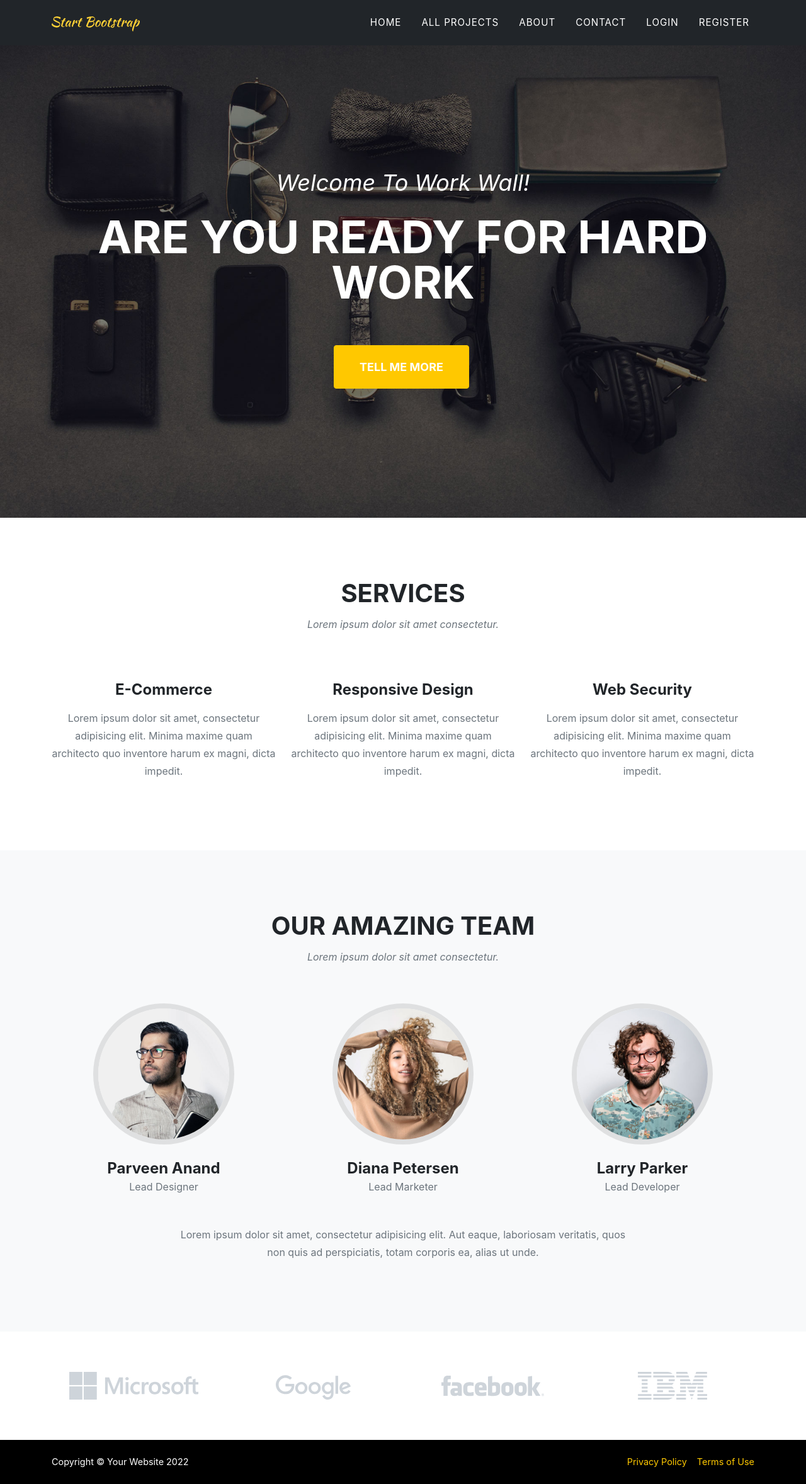
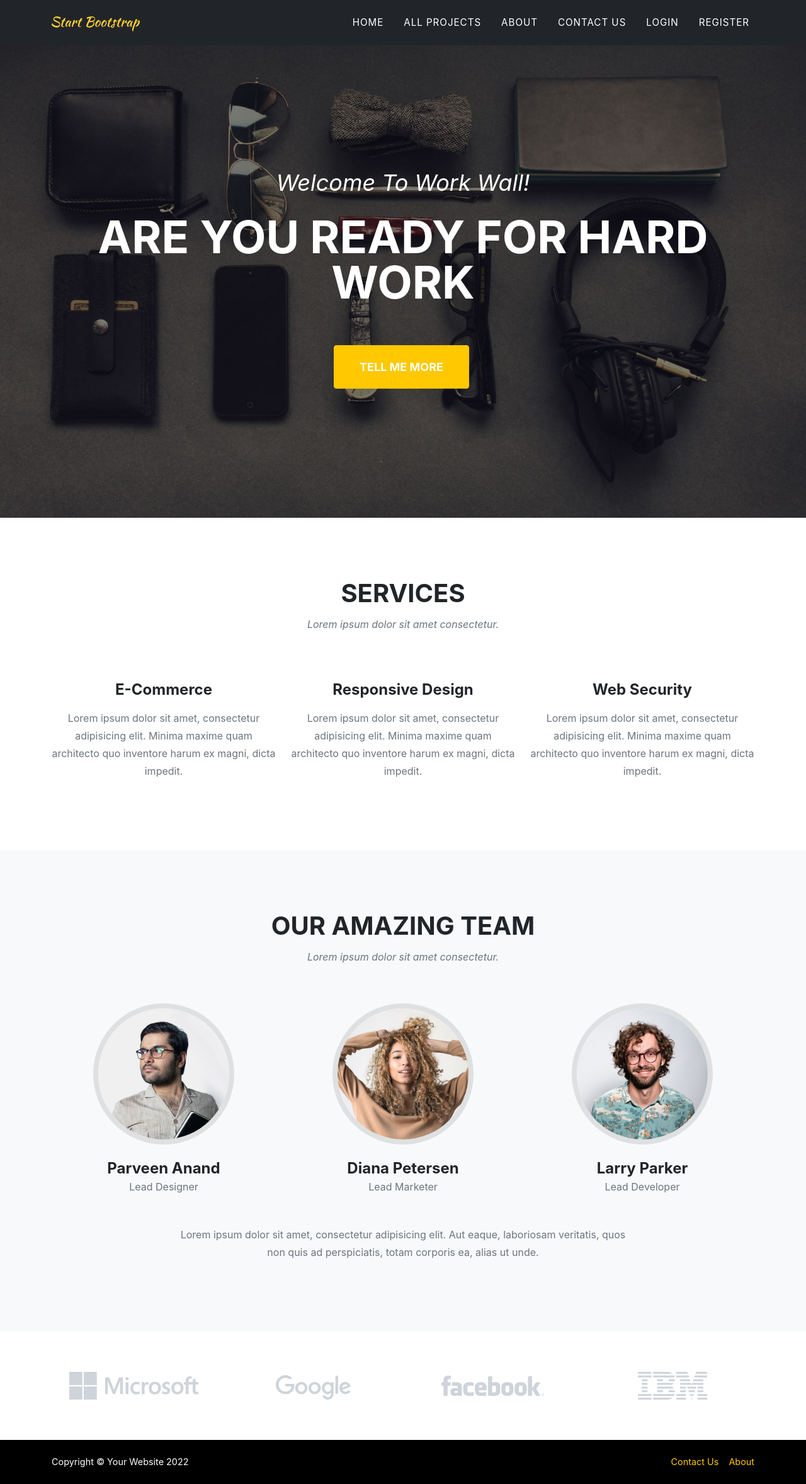
Before and after one commit to IvoHSB/React-project, a React (Create React App) app in the folder work-wall/: page / in a window 1280 px wide. Shown: the whole page at 63% size. Built offline with nearby package versions, Linux system fonts and the light colour scheme.

Commit message:
fixes and optimization

```diff
--- a/work-wall/src/components/allProjectsPage/Projects.js
+++ b/work-wall/src/components/allProjectsPage/Projects.js
@@ -21,12 +21,6 @@ export const Projects = () => {
                     dispatch(setNumOfPages(1));
                 } else {
                     dispatch(setNumOfPages(((Number(resp) - (Number(resp) % 6)) / 6) + 1));
-                }
-            })
-        getProjectsPage(1)
-            .then(function (resp) {
-                if (!resp.code) {
-                    dispatch(setProjectsOnPage(resp))
                 }
             })
         dispatch(setCurrPage(1));
--- a/work-wall/src/components/footer/Footer.js
+++ b/work-wall/src/components/footer/Footer.js
@@ -1,3 +1,5 @@
+import { Link } from "react-router-dom";
+
 export const Footer = () => {
     return (
         <footer className="footer py-4" style={{ backgroundColor: 'black', color: 'white' }}>
@@ -5,8 +7,8 @@ export const Footer = () => {
                 <div className="row align-items-center">
                     <div className="col-lg-6 text-lg-start">Copyright &copy; Your Website 2022</div>
                     <div className=" col-lg-6 text-lg-end">
-                        <a className="text-decoration-none me-3" href="#!">Privacy Policy</a>
-                        <a className="text-decoration-none" href="#!">Terms of Use</a>
+                        <Link className="text-decoration-none me-3" to="/contact">Contact Us</Link>
+                        <Link className="text-decoration-none" to="/about">About</Link>
                     </div>
                 </div>
             </div>
--- a/work-wall/src/components/navigation/Navigation.js
+++ b/work-wall/src/components/navigation/Navigation.js
@@ -20,7 +20,7 @@ export const Navigation = () => {
                             <li className="nav-item"><Link className="nav-link" to="/add-project">Add project</Link></li>
                         }
                         <li className="nav-item"><Link className="nav-link" to="/about">About</Link></li>
-                        <li className="nav-item"><Link className="nav-link" to="/contact">Contact</Link></li>
+                        <li className="nav-item"><Link className="nav-link" to="/contact">Contact Us</Link></li>
                         {_id &&
                             <><li className="nav-item"><Link className="nav-link" to={`/profile/${_id}`}>Profile</Link></li>
                                 <li className="nav-item"><Link className="nav-link" to="/logout">logout</Link></li></>
--- a/work-wall/src/components/projectDetailsPage/ProjectDetails.js
+++ b/work-wall/src/components/projectDetailsPage/ProjectDetails.js
@@ -112,7 +112,7 @@ export const ProjectDetails = () => {
                         <h1>{title}</h1>
                         <p>{description}</p>
                         <ul className="list-group mb-3">
-                            <li className="list-group-item" onClick={visitAuthor} style={{ cursor: 'pointer' }}><strong>Author:</strong> {owner}</li>
+                            <li className="list-group-item" onClick={visitAuthor} style={{ cursor: 'pointer' }}><strong style={{ color: "#ffc800" }}>Author: {owner}</strong></li>
                             <li className="list-group-item"><strong>Category:</strong> {category != 'Other' ? category : otherCategory}</li>
                             <li className="list-group-item"><strong>Technology:</strong> {allTechnology && allTechnology.join(', ')}</li>
                             {webSite && <li className="list-group-item"><strong>Web site:</strong> {webSite}</li>}
--- a/work-wall/src/components/projectDetailsPage/SimilarProjects.js
+++ b/work-wall/src/components/projectDetailsPage/SimilarProjects.js
@@ -5,7 +5,7 @@ export const SimilarProjects = () => {
 
     let similarProjects = useSelector((state) => state.project.similarProjects);
 
-    if (similarProjects[1]) {
+    if (similarProjects[0]) {
         return (
             <section className="page-section" id="portfolio">
                 <div className="container">
```
